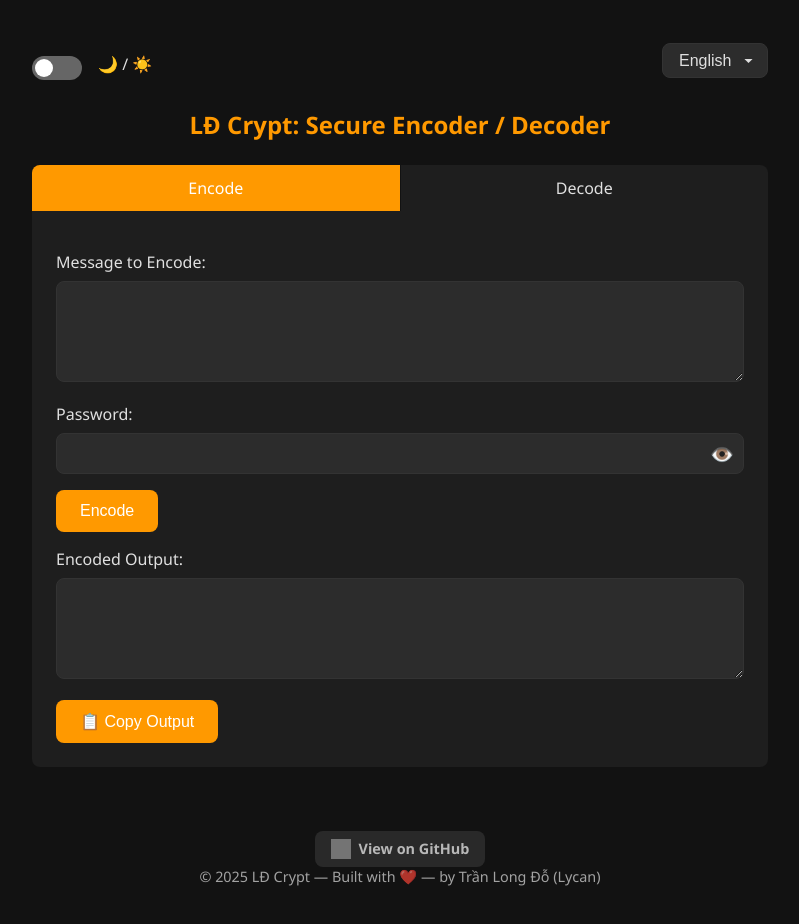
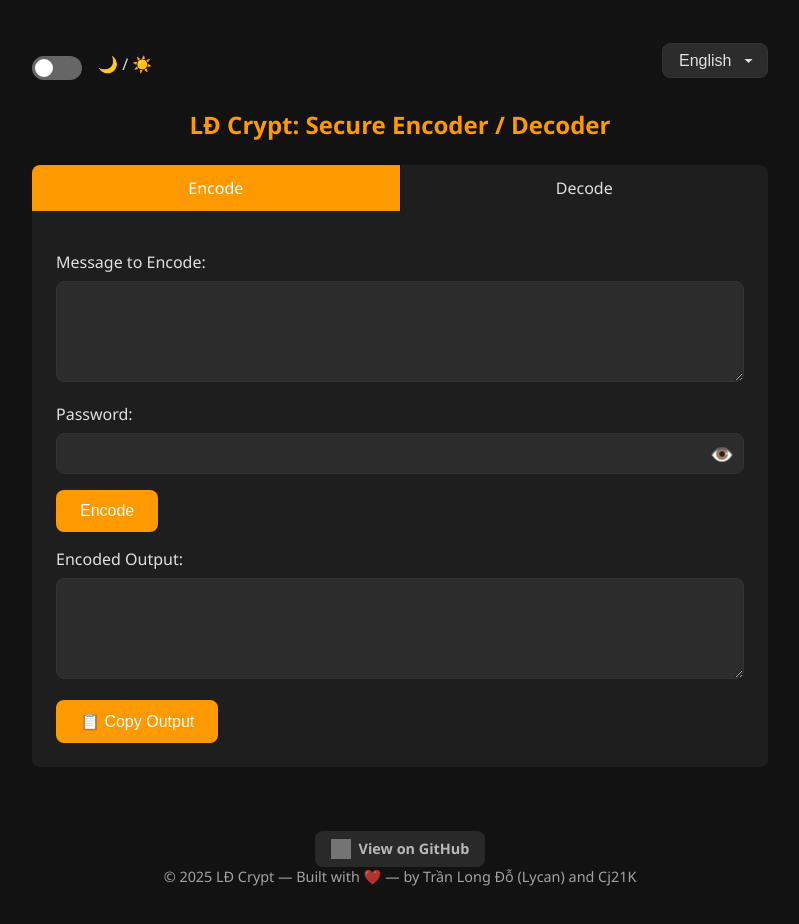
Before and after one commit to lycanld/ldcrypt, a plain HTML site: page index.html in a window 1280 px wide. Shown: the whole page, without its empty margins (240-1039 px from the left). Drawn offline with nearby package versions, Linux system fonts and the light colour scheme; grey boxes are pictures that could not be loaded.

Commit message:
Update index.html

```diff
--- a/index.html
+++ b/index.html
@@ -288,7 +288,7 @@
         <img src="https://cdn-icons-png.flaticon.com/512/25/25231.png" alt="GitHub" />
         View on GitHub
       </a>
-      <div>© 2025 LĐ Crypt — Built with ❤️ — by Trần Long Đỗ (Lycan)</div>
+      <div>© 2025 LĐ Crypt — Built with ❤️ — by Trần Long Đỗ (Lycan) and Cj21K</div>
     </footer>
   </div>
 
```
